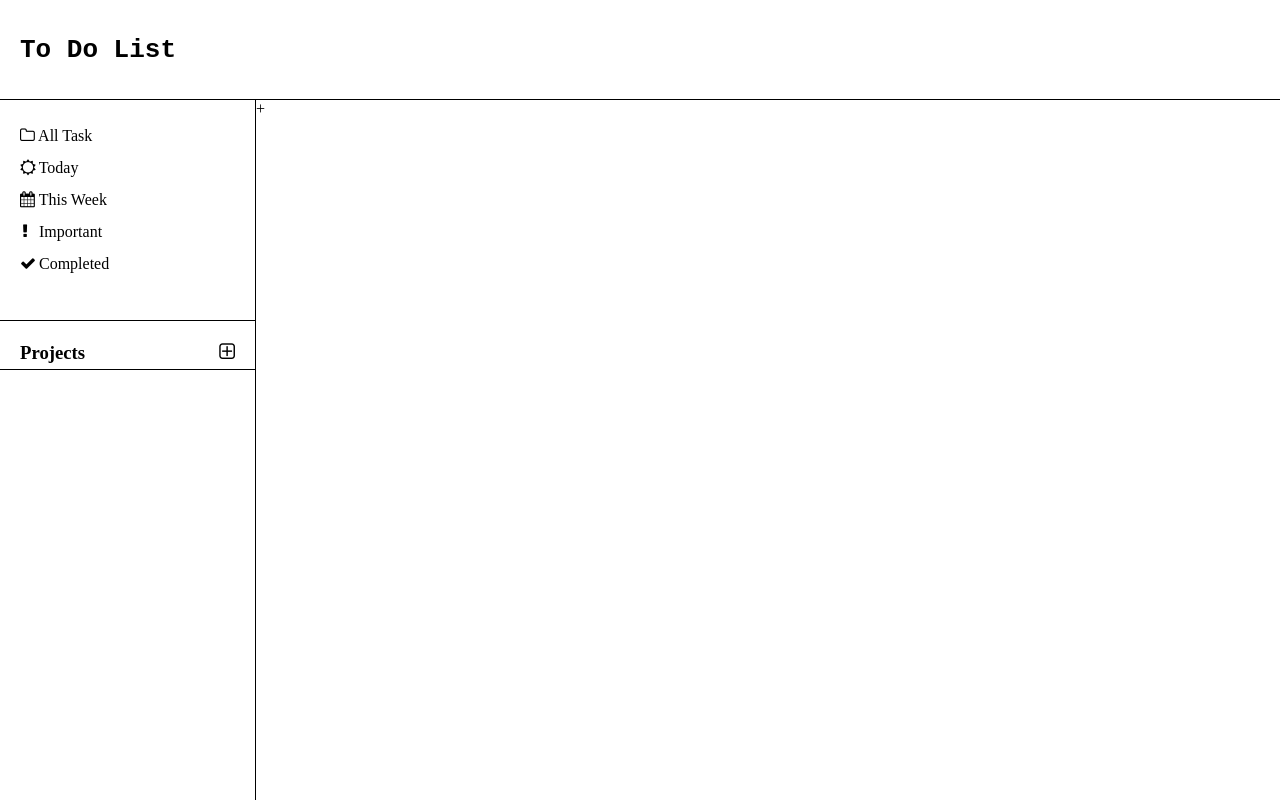
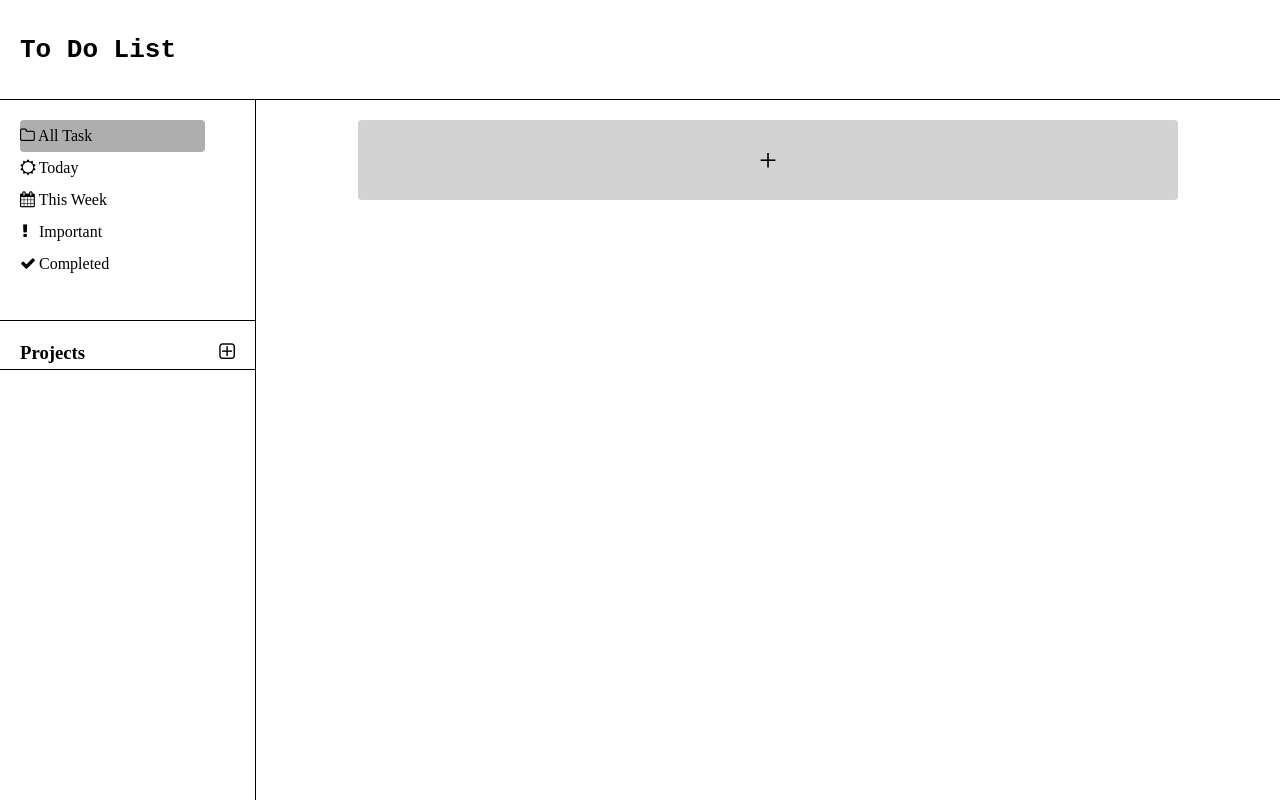
Before and after one commit to CMING3/ToDoList, a plain HTML site: page index.html in a window 1280 px wide. Drawn offline with Linux system fonts and the light colour scheme.

Commit message:
added sidebar's target page style, added content grid area, created add-task button's style

```diff
--- a/styles/style.css
+++ b/styles/style.css
@@ -2,6 +2,10 @@
     margin: 0;
     padding: 0;
     box-sizing: border-box;
+}
+
+body{
+    background-color: white;
 }
 
 ul,li{
@@ -57,6 +61,7 @@
 .navbar>li{
     cursor: pointer;
     line-height: 2;
+    border-radius: 4px;
 }
 
 li>i{
@@ -83,3 +88,24 @@
 .projects{
     padding: 20px;
 }
+
+.target-page{
+    background-color: rgba(140, 140, 140, 0.7);
+}
+
+.content{
+    grid-area: 2/2/9/6;
+}
+
+.add-task{
+    width:80%;
+    height:80px;
+    background-color: lightgrey;
+    border-radius: 4px;
+    margin: 20px auto;
+    display: flex;
+    font-size: 32px;
+    justify-content: center;
+    align-items: center;
+    cursor: pointer;
+}
```
